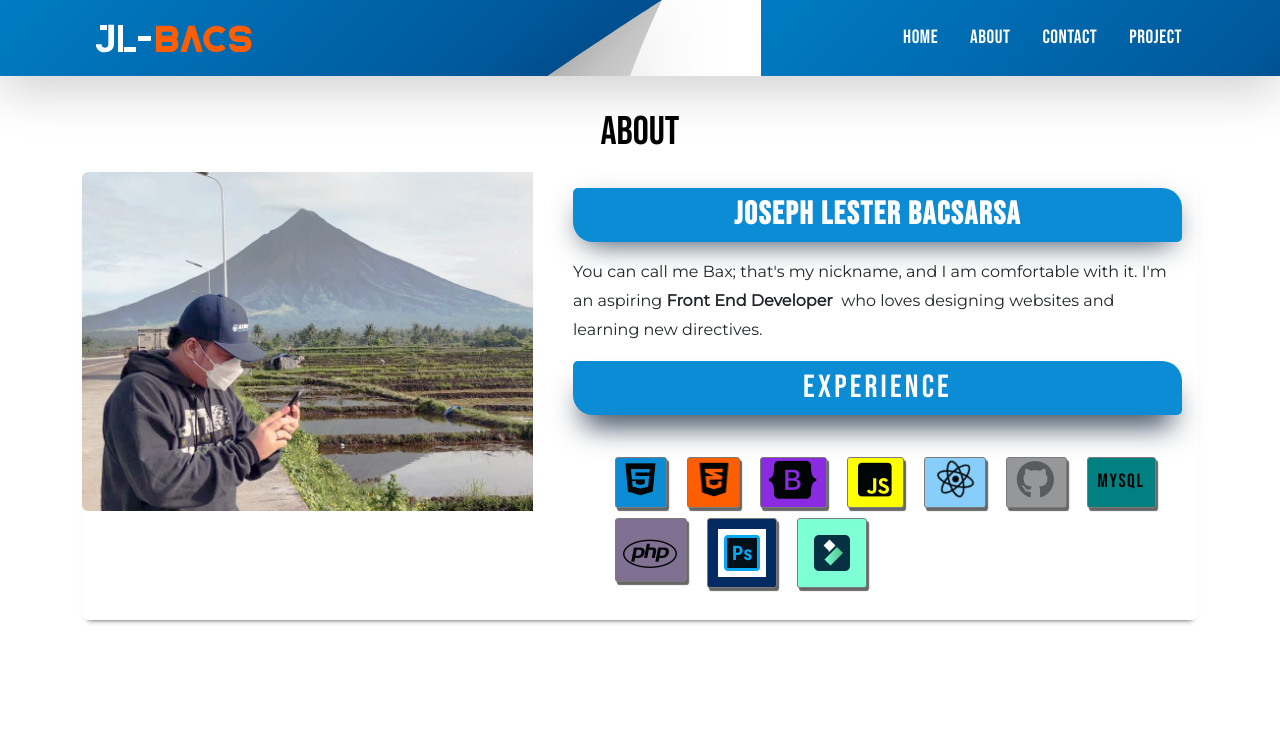
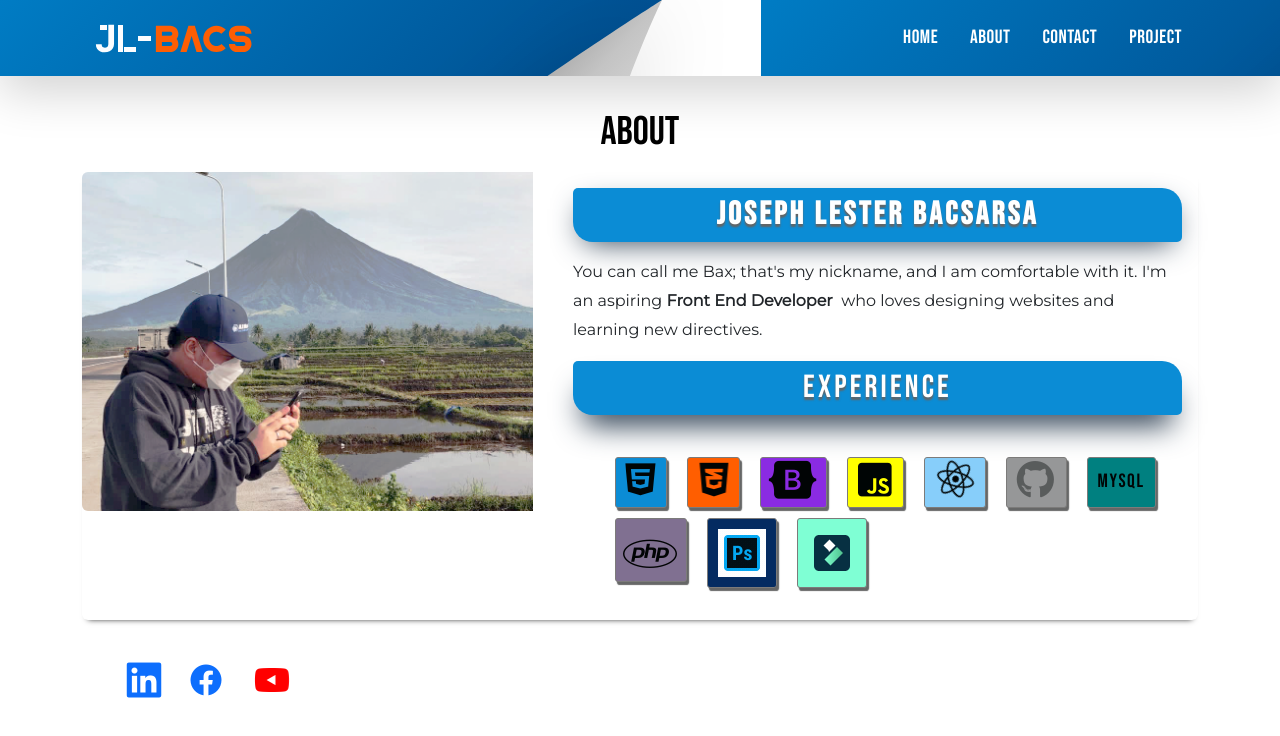
Before and after one commit to jlbbacs/Portfolio-app, a React (Create React App) app: page /about in a window 1280 px wide. Shown: the top 736 px of the page. Built offline with nearby package versions, Linux system fonts and the light colour scheme; the HTML template or start-up script is replaced by a standard one; a web font is replaced by a local one.

Commit message:
adding links

```diff
--- a/src/App.js
+++ b/src/App.js
@@ -3,6 +3,7 @@ import {
   BrowserRouter as Router,
   Routes,
   Route,
+  Link,
 
 } from "react-router-dom";
 import './App.css';
@@ -12,7 +13,7 @@ import About from "./pages/About";
 import Contact from "./pages/Contact";
 import Project from "./pages/Project";
 import Footer from "./components/Footer";
-
+import Links from "./components/Links";
 
 
 
@@ -30,7 +31,7 @@ const App = ()=> {
         <Route path="/project" element={<Project/>} />
 
     </Routes>
-
+    <Links/>
     </Router>
 
   )
--- /dev/null
+++ b/src/components/Links.js
@@ -0,0 +1,17 @@
+import React from 'react'
+import '../css/links.css'
+
+function Links() {
+  return (
+    <div className='container'>
+      <ul className='ul-links'>
+        <li><a href='https://www.linkedin.com/in/joseph-lester-bacsarsa-69b1291b7/'><i class="fa-brands fa-linkedin fa-beat fa-2xl"></i></a></li>
+        <li><a href='https://www.facebook.com/josephlester.bacsarsa'><i class="fa-brands fa-facebook fa-shake fa-2xl"></i></a></li>
+        <li><a href='https://www.youtube.com/channel/UCAtISTgNBzEUqkWtgedjs1w'><i class="fa-brands fa-youtube fa-flip fa-2xl" style={{color:'red'}}></i></a></li>
+
+      </ul>
+    </div>
+  )
+}
+
+export default Links
--- a/src/css/about.css
+++ b/src/css/about.css
@@ -18,14 +18,15 @@
 }
 
 .aboutname{
-    text-transform: uppercase;
+
     background-color:#0B8CD5;
     border-radius: 5px 20px 5px;
     padding: 0.5rem;
     font-family: 'Bebas Neue', cursive;
-    font-size: 2rem;
+    font-size: 2em;
     color:white;
-    letter-spacing: 0.1rem;
+    text-shadow: 0px 3px 2px rgba(100, 100, 100, 3);
+    letter-spacing: 0.2rem;
     box-shadow: rgb(38, 57, 77) 0px 10px 30px -10px;
 }
 .skills-about{
@@ -34,6 +35,7 @@
     padding: 0.5rem;
     font-family: 'Bebas Neue', cursive;
     color:white;
+    text-shadow: 0px 3px 2px rgba(100, 100, 100, 3);
     font-size: 2em;
     letter-spacing: 0.2rem;
     box-shadow: rgb(38, 57, 77) 0px 20px 30px -10px;
--- /dev/null
+++ b/src/css/links.css
@@ -0,0 +1,14 @@
+
+
+ul{
+    display: flex;
+    list-style: none ;
+
+
+}
+li {
+    padding-left: 1rem;
+    padding-right: 1rem;
+
+
+}
--- a/src/pages/About.js
+++ b/src/pages/About.js
@@ -18,7 +18,7 @@ const About = () => {
 
     return(
 
-        <div className="container">
+        <div className="container mb-5">
         <h1>About</h1>
         <div className="card mb-3 border-0 mt-3" style={{maxwidth: 540}}>
   <div className="row " id="about-row">
```
